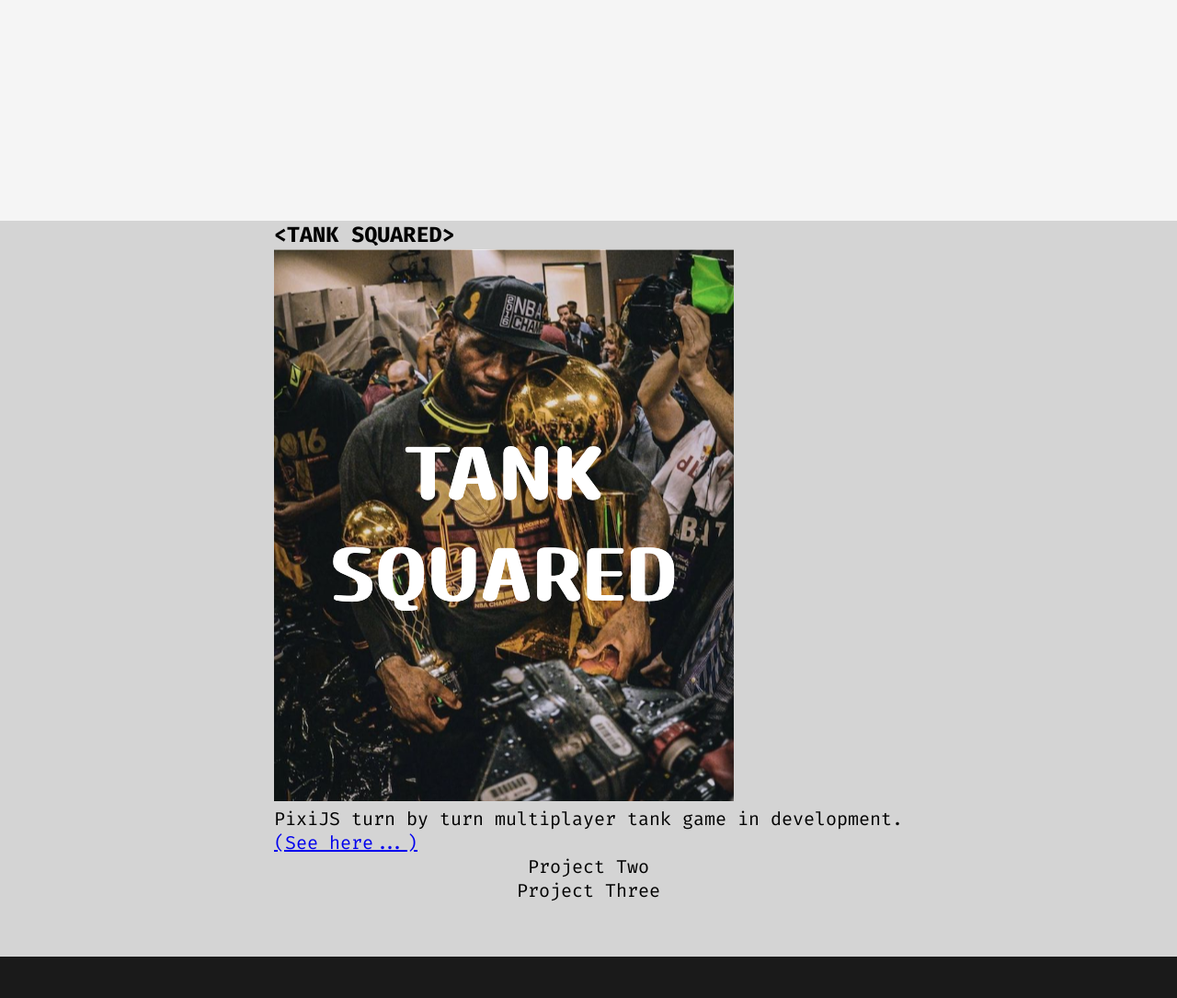
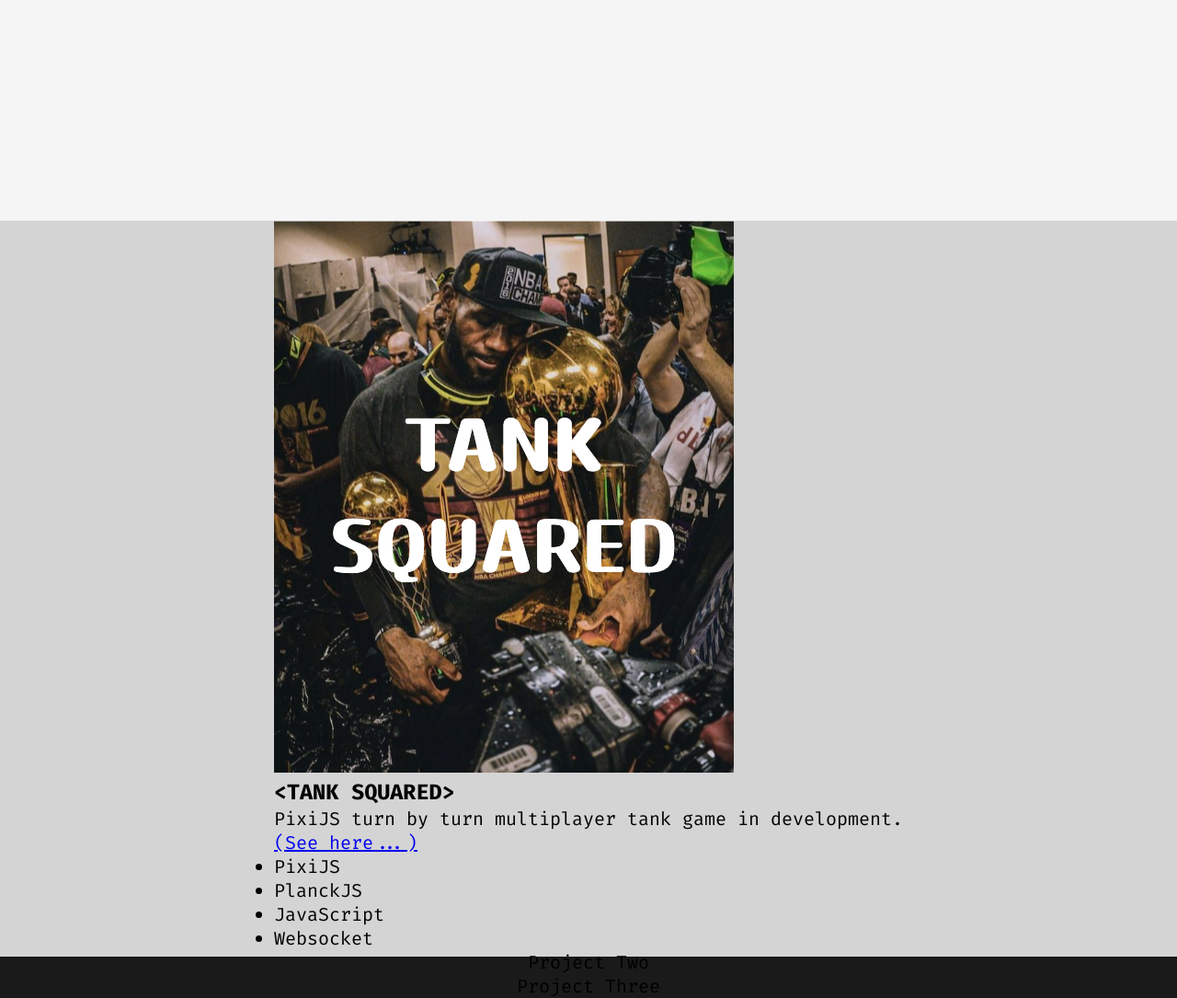
Before and after one commit to AlejandroDeGuzman/AlejandroDeGuzman.github.io, a PHP site: page / in a window 1280 px wide. Shown: the part 1490-2575 px from the top of the page at 92% size. Before the commit the page ends 2530 px from the top, so only its background shows below. Run offline with PHP 8.4, Linux system fonts and the light colour scheme; some libraries are stand-ins or nearby versions.

Commit message:
setup project tab, changed a few styles

```diff
--- a/assets/css/mobile.css
+++ b/assets/css/mobile.css
@@ -148,7 +148,8 @@ nav a {
     font-size: 0.7rem;
     /*border-style: solid;*/
     /*border-width: 2px 2px;*/
-    /*border-radius: 5px;*/
+    border-radius: 10px;
+    background-color: var(--primary-light);
     border-left: 5px solid var(--accent-400);
 }
 
@@ -164,17 +165,62 @@ nav a {
 
 /*section three*/
 #three {
-    background-color: var(--gray-300);
+    background-color: var(--gray-100);
 }
 
 #projectOne {
-    padding-top: 75px;
+    display: flex;
+    flex-direction: column;
+    justify-content: space-between;
+    align-items: center;
+    margin: 20px;
+    margin-top: 20%;
+    background-color: var(--primary-light);
+    padding: 20px;
+    border-radius: 10px;
+    /*padding-top: 75px;*/
     border-left: 5px solid var(--accent-400);
     text-align: center;
 }
 
+.project-content {
+    display: flex;
+    flex-direction: row;
+    align-items: center;
+}
+
+.project-description {
+    display: flex;
+    flex-direction: column;
+    font-size: 0.8rem;
+}
+
+.project-description h3 {
+    font-size: 1.1rem;
+}
+
+.project-title {
+    display: flex;
+    flex-direction: column;
+}
+
+.tech-stack {
+    display: flex;
+    flex-direction: row;
+    /*background-color: indigo;*/
+    padding: 10px;
+}
+
+.tech-stack ul li {
+    display: inline;
+    font-size: 0.6rem;
+    border: 2px solid var(--accent-400);
+    padding: 2px;
+    border-radius: 4px;
+}
+
 #tankSquaredImg {
-    width: 50%;
+    width: 80%;
     border-radius: 10px;
-    border: 3px solid black;
+    border: 2px solid black;
 }
--- a/index.html
+++ b/index.html
@@ -83,12 +83,26 @@ String[] technologies = {
         <section id="three">
             <div class="flex-container">
                 <div id="projectOne">
-                    <h3>&lt;TANK SQUARED&gt;</h3>
-                    <figure>
-                        <img id="tankSquaredImg" src="./assets/images/TANK_SQUARED.png" alt="">
-                    </figure>
-                    <p>PixiJS turn by turn multiplayer tank game in development.</p>
-                    <a href="https://github.com/Chris33871/tank_squared">(See here...)</a>
+                    <div class="project-content">
+                        <div class="project-title">
+                            <figure>
+                                <img id="tankSquaredImg" src="./assets/images/TANK_SQUARED.png" alt="">
+                            </figure>
+                        </div>
+                        <div class="project-description">
+                            <h3>&lt;TANK SQUARED&gt;</h3>
+                            <p>PixiJS turn by turn multiplayer tank game in development.</p>
+                            <a href="https://github.com/Chris33871/tank_squared">(See here...)</a>
+                        </div>
+                    </div>
+                    <div class="tech-stack">
+                        <ul>
+                            <li>PixiJS</li>
+                            <li>PlanckJS</li>
+                            <li>JavaScript</li>
+                            <li>Websocket</li>
+                        </ul>
+                    </div>
                 </div>
                 <div id="projectTwo">
                     <p>Project Two</p>
```
Also changed, not shown: 1 other file.
